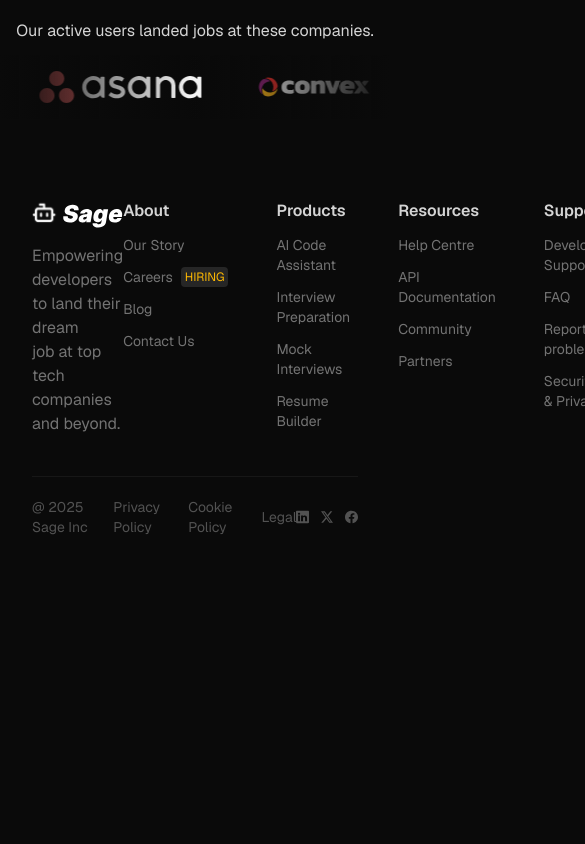
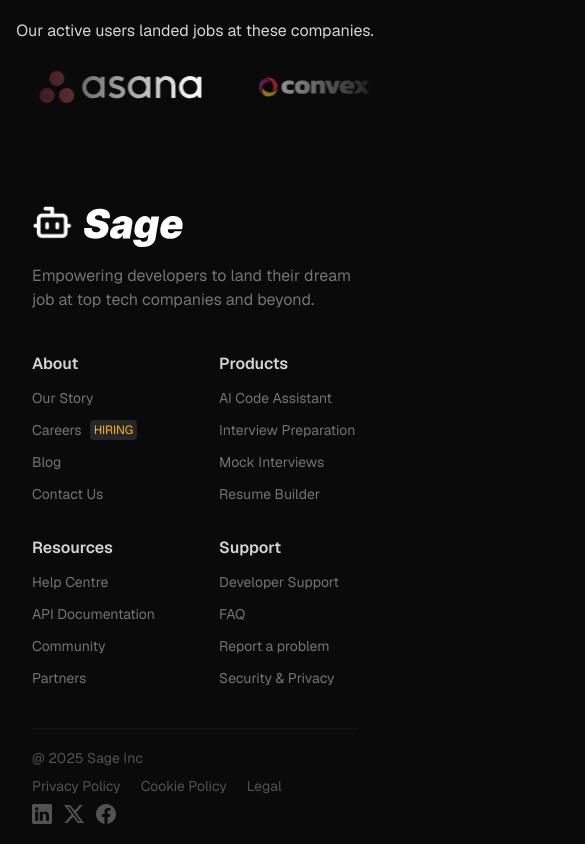
Before and after one commit to ShayokhShorfuddin/sage, a Next.js app: page / in a window 390 px wide. Shown: the part 983-1827 px from the top of the page, 585 px wide, since content can reach past the window. Before the commit the page ends 1540 px from the top, so only its background shows below. Built offline with nearby package versions, Linux system fonts and the light colour scheme.

Commit message:
add responsiveness to footer

```diff
--- a/components/Footer.tsx
+++ b/components/Footer.tsx
@@ -8,19 +8,19 @@
 export default function Footer() {
 	return (
 		<footer className="mx-[2rem]">
-			<div className="flex justify-between mt-[5rem]">
+			<div className="flex flex-col lg:flex-row gap-y-10 gap-x-2 justify-between mt-[5rem]">
 				{/* Logo and subtext */}
 				<div>
 					<Link href="/">
 						<Image src={Logo} alt="Logo" className="w-38" />
 					</Link>
-					<p className="text-neutral-500 mt-4">
-						Empowering developers to land their dream <br /> job at top tech
-						companies and beyond.
+					<p className="text-neutral-500 mt-4 max-w-[20rem]">
+						Empowering developers to land their dream job at top tech companies
+						and beyond.
 					</p>
 				</div>
 
-				<div className="flex gap-x-[3rem] text-neutral-500">
+				<div className="grid grid-cols-2 xs:grid-cols-4 gap-x-[3rem] gap-y-[2rem] text-neutral-500">
 					<div className="flex flex-col gap-y-3">
 						<p className="text-neutral-300 font-semibold">About</p>
 
@@ -98,7 +98,7 @@
 
 			<div className="h-[0.5px] w-full bg-neutral-900 mt-10"></div>
 
-			<div className="flex justify-between items-center text-neutral-600 my-5 text-sm">
+			<div className="flex flex-wrap gap-x-10 gap-y-2 justify-between items-center text-neutral-600 my-5 text-sm">
 				<p>@ 2025 Sage Inc</p>
 
 				<div className="flex items-center gap-x-5">
```
